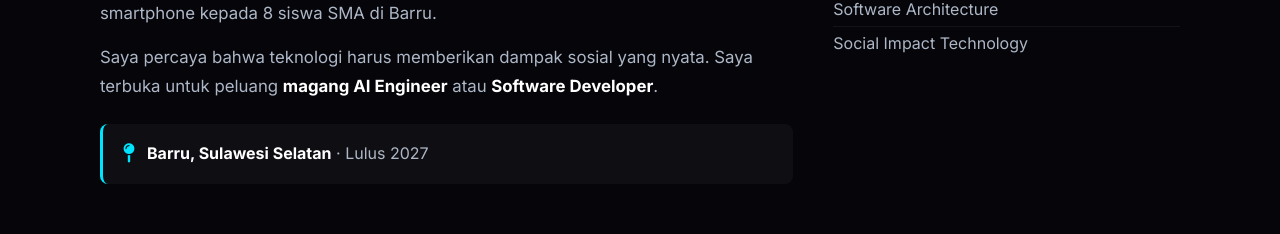
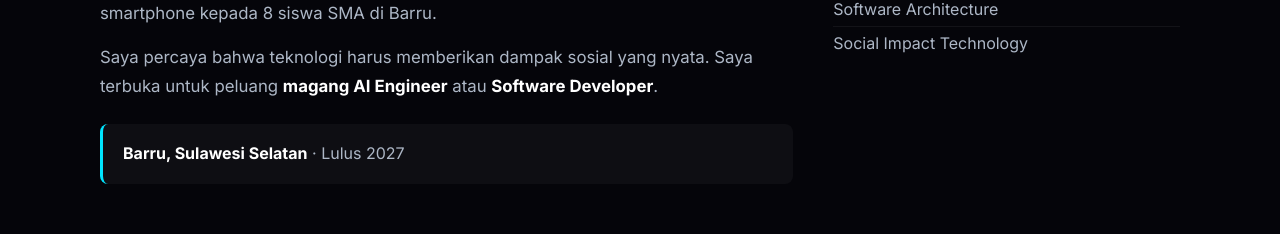
Before and after one commit to aksaex/portofolio, a plain HTML site: page index.html in a window 1280 px wide. Shown: the part 1270-1504 px from the top of the page. Drawn offline with Linux system fonts and the light colour scheme.

Commit message:
first commit

```diff
--- a/index.html
+++ b/index.html
@@ -1296,7 +1296,6 @@
                         <p data-i18n="about_p2">Saya aktif menerjemahkan pembelajaran kelas menjadi solusi praktis melalui hackathon nasional, program komunitas, dan proyek independen. Pendiri <strong>Agro Celebes</strong> — agri-fintech dengan PWA offline-first dan sistem kredit berbasis satelit Sentinel-2 — serta penggagas <strong>KREASI-HP</strong>, program literasi digital yang mengajarkan coding via smartphone kepada 8 siswa SMA di Barru.</p>
                         <p data-i18n="about_p3">Saya percaya bahwa teknologi harus memberikan dampak sosial yang nyata. Saya terbuka untuk peluang <strong>magang AI Engineer</strong> atau <strong>Software Developer</strong>.</p>
                         <div class="about__highlight">
-                            <i class="fas fa-map-pin" aria-hidden="true"></i>
                             <span data-i18n="about_highlight"><strong>Barru, Sulawesi Selatan</strong> · Lulus 2027</span>
                         </div>
                     </div>
```
